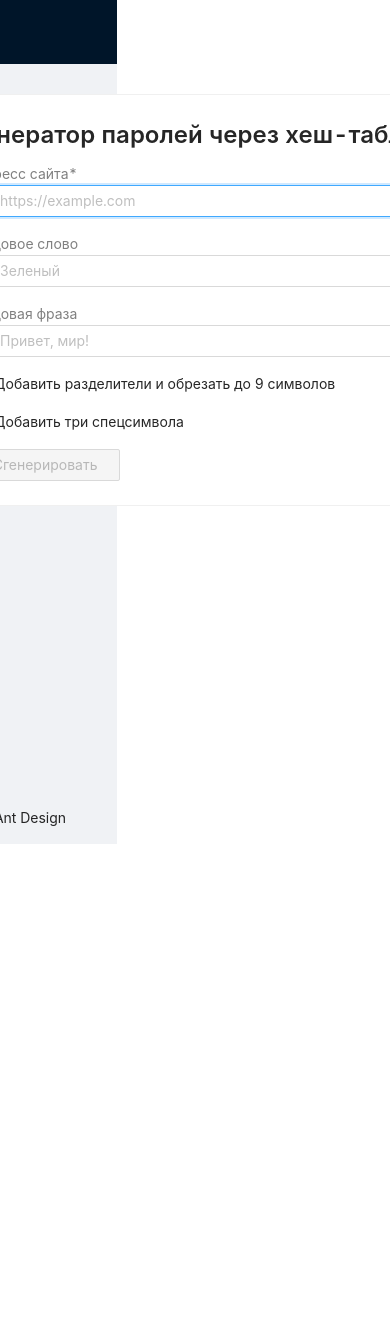
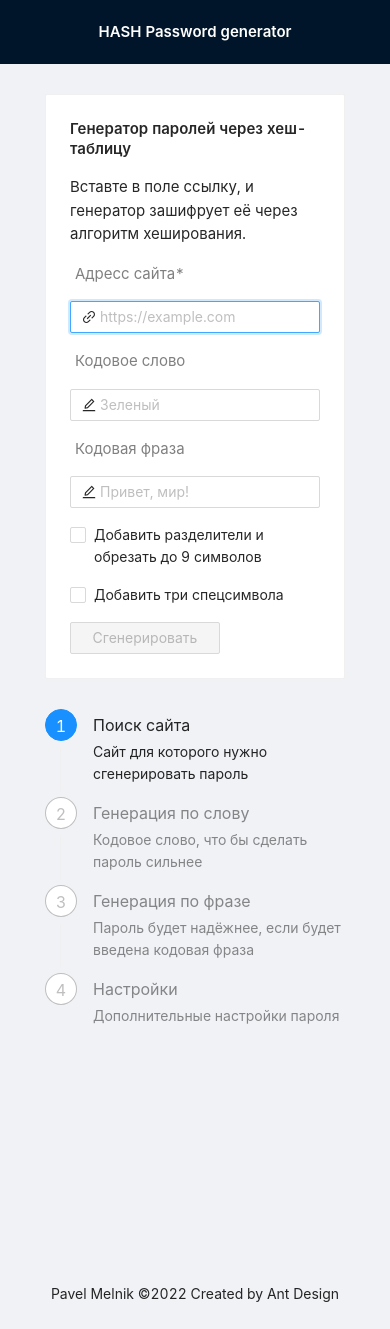
Before and after one commit to PavelMelnik94/hash-password-generator, a React (Create React App) app: page / in a window 390 px wide. Before the commit the page ends 844 px from the top, so only its background shows below. Built offline with nearby package versions, Linux system fonts and the light colour scheme.

Commit message:
mobile and tablet

```diff
--- a/src/App.jsx
+++ b/src/App.jsx
@@ -121,40 +121,20 @@ function App() {
       <Layout className='layout'>
         <Header className='header'>
           <div className='logo' />
-          <Title style={{ color: 'white' }}>HASH Password generator</Title>
+          <Title classname='slogan' style={{ color: 'white' }}>
+            HASH Password generator
+          </Title>
         </Header>
-        <Content style={{ padding: '15px 100px', minHeight: '100%' }}>
+        <Content style={{ minHeight: '100%' }}>
           <div className='site-layout-content'>
             <div className='content1'>
-              <Steps direction='vertical' current={currentStep}>
-                <Step
-                  title='Поиск сайта'
-                  description='Сайт для которого нужно сгенерировать пароль'
-                />
-                <Step
-                  title='Генерация по слову'
-                  description='Кодовое слово, что бы сделать пароль сильнее'
-                />
-                <Step
-                  title='Генерация по фразе'
-                  description='Пароль будет надёжнее, если будет введена кодовая фраза'
-                />
-                <Step
-                  title='Настройки'
-                  description='Дополнительные настройки пароля'
-                />
-              </Steps>
-            </div>
-            <div className='content2'>
-              <Card title='' style={{ width: 700 }}>
-                <Space direction='horizontal'>
+              <Card className='mycard' title=''>
+                <Space direction='vertical'>
                   <Title level={3}>Генератор паролей через хеш-таблицу</Title>
-                  <Tooltip title='Вставте в поле ссылку, и генератор зашифрует её через алгоритм хеширования.'>
-                    {' '}
-                    <BulbOutlined
-                      style={{ fontSize: '16px', color: '#181818' }}
-                    />{' '}
-                  </Tooltip>
+                  <Text level={1}>
+                    Вставте в поле ссылку, и генератор зашифрует её через
+                    алгоритм хеширования.
+                  </Text>
                 </Space>
 
                 <div className='input-group'>
@@ -230,6 +210,26 @@ function App() {
                   Сгенерировать
                 </Button>
               </Card>
+            </div>
+            <div className='content2'>
+              <Steps direction='vertical' current={currentStep}>
+                <Step
+                  title='Поиск сайта'
+                  description='Сайт для которого нужно сгенерировать пароль'
+                />
+                <Step
+                  title='Генерация по слову'
+                  description='Кодовое слово, что бы сделать пароль сильнее'
+                />
+                <Step
+                  title='Генерация по фразе'
+                  description='Пароль будет надёжнее, если будет введена кодовая фраза'
+                />
+                <Step
+                  title='Настройки'
+                  description='Дополнительные настройки пароля'
+                />
+              </Steps>
 
               <div className={`password ${currentStep !== 4 && 'hide'}`}>
                 <Space direction='horizontal' size='small'>
@@ -239,7 +239,7 @@ function App() {
                         ? true
                         : false
                     }
-                    level={2}
+                    level={3}
                   >
                     {currentStep === 4 && password}
                   </Title>
--- a/src/App.scss
+++ b/src/App.scss
@@ -1,18 +1,81 @@
 .app {
-  height: 100vh;
+  // height: 100vh;
   width: 100%;
-  overflow: hidden;
+  overflow-x: hidden;
   background-color: black;
   color: white;
   position: relative;
 }
 
+.ant-layout-content {
+  padding: 15px 100px;
+}
 .site-layout-content {
   position: inherit;
-  height: calc(100vh - 140px - 45px);
+  // height: calc(100vh - 140px - 45px);
   margin-bottom: 15px;
-  display: grid;
-  grid-template-columns: 0.4fr auto;
+  display: flex;
+  column-gap: 4rem;
+  justify-content: center;
+  .content2 {
+    margin-top: 30px;
+    width: 100%;
+  }
+
+  @media (min-width: 0px) and (max-width: 1100px) {
+    // height: calc(100vh - 140px - 45px);
+    // overflow: auto;
+    flex-direction: column;
+    .content1 {
+      margin: 0 auto;
+    }
+    .content2 {
+      margin: 30px auto 0;
+      width: 500px;
+    }
+  }
+}
+
+@media (min-width: 0px) and (max-width: 700px) {
+  .ant-layout-content {
+    padding: 15px 20px;
+  }
+  .content1 {
+    width: 300px;
+    margin: 0 auto;
+  }
+  .content2 {
+    margin: 30px auto 0;
+    width: 300px !important;
+  }
+  .mycard,
+  .ant-card-body {
+    max-width: 300px;
+  }
+  .password {
+    position: relative;
+    max-width: 300px;
+    word-wrap: wrap;
+    .ant-typography {
+      padding: 10px;
+      word-wrap: wrap;
+      max-width: 300px;
+      height: 100%;
+      font-size: 17px;
+    }
+  }
+  .ant-typography {
+    height: 100%;
+    display: flex;
+    justify-content: center;
+    align-items: center;
+    font-size: 15px !important;
+  }
+}
+
+.mycard,
+.ant-card-body {
+  max-width: 500px;
 }
 
 .ant-typography {
@@ -43,6 +106,9 @@
   .input-group {
     margin-bottom: 1rem;
   }
+  @media (min-width: 0px) and (max-width: 1400px) {
+    padding: 10px;
+  }
 }
 
 // .input-error {
@@ -66,7 +132,7 @@
 .password {
   margin-top: 3rem;
   padding: 1rem;
-  width: 700px;
+  width: 500px;
   height: 100px;
   display: flex;
   justify-content: center;
@@ -74,3 +140,7 @@
   background-color: #d4edda;
   border-radius: 5px;
 }
+
+.ant-layout-footer {
+  margin-top: 190px;
+}
```
